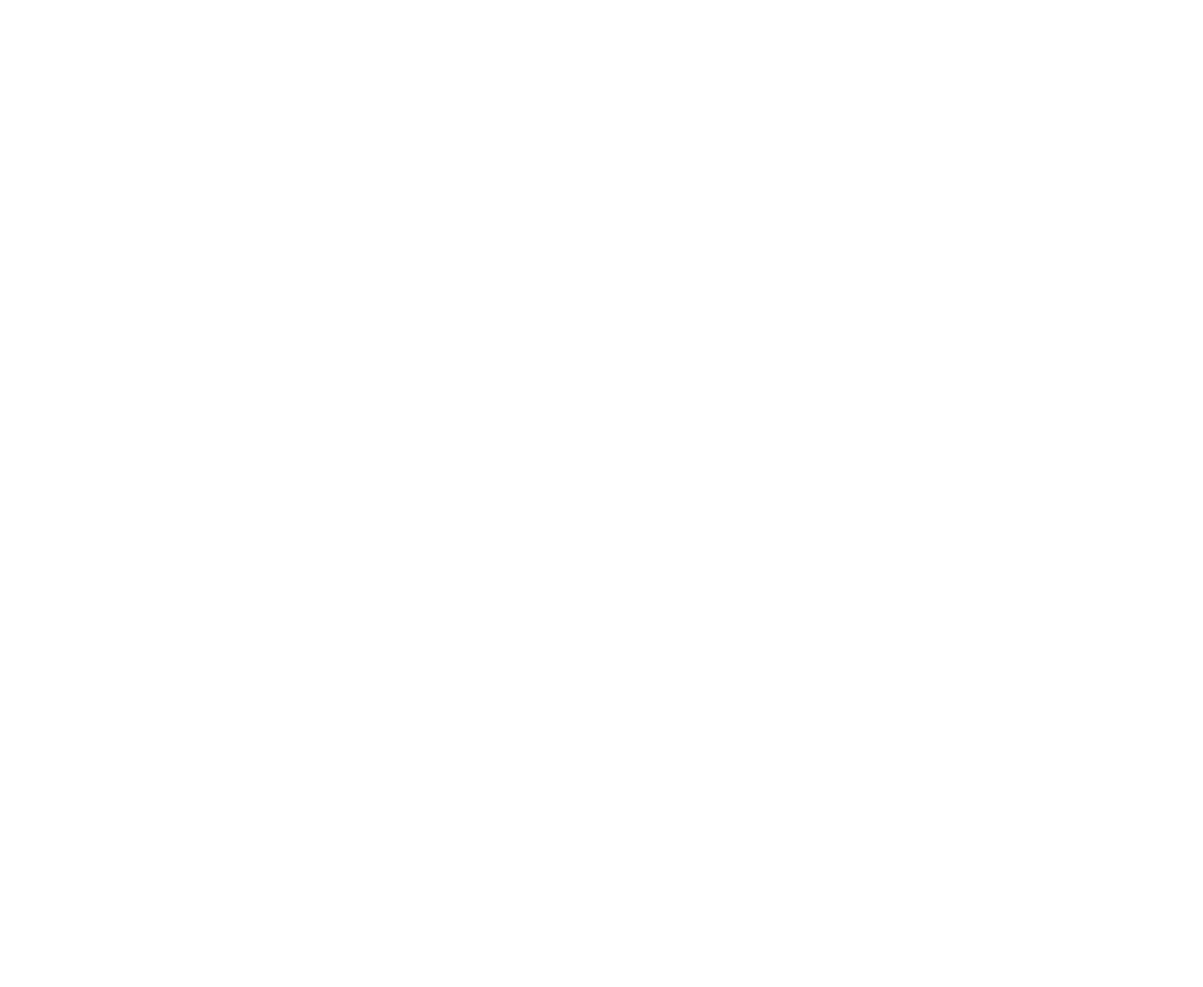
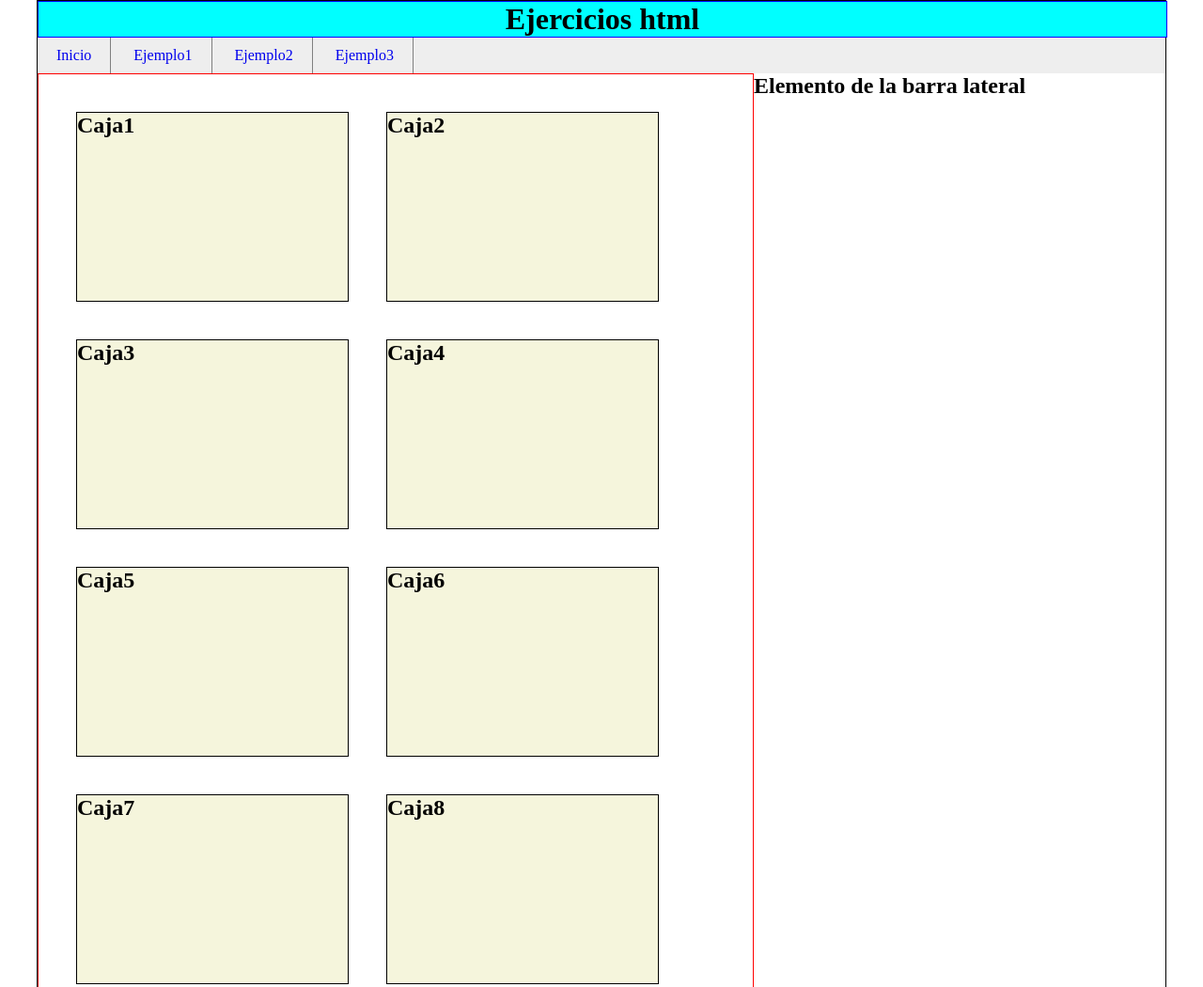
Before and after one commit to regadior/CURSO-DE-CSS, a plain HTML site: page Ejercicios/01-Ejercicio/index.html in a window 1280 px wide. Shown: the top 1050 px of the page at 94% size. Before the commit the page ends 800 px from the top, so only its background shows below. Drawn offline with Linux system fonts and the light colour scheme.

Commit message:
1º seccion de ejercicios done

```diff
--- a/Ejercicios/01-Ejercicio/index.css
+++ b/Ejercicios/01-Ejercicio/index.css
@@ -1,9 +1,14 @@
 /*
 Ejercicio con html y css
 1.Crear un documento HTML y vincularlo con css
-2.Crear una estructura HTML que cuante con un CONTENEDOR GENERAL, CABEZERA
-    MENU, BARRA LATERAL, SECCION DE UN CONTENIDO PRINCIPAl,
-    ELEMENTOS DENTRO DEL CONTENEDOR PRINCIPAL, FOOTER
+2.Crear una estructura HTML que cuente con un
+    2.1CONTENEDOR GENERAL
+    2.2CABEZERA
+    2.3MENU
+    2.4BARRA LATERAL
+    2.5SECCION DE UN CONTENIDO PRINCIPAl
+    2.6ELEMENTOS DENTRO DEL CONTENEDOR PRINCIPAL
+    2.7FOOTER
 3.Todo el contenido debe estar dentro de el contenedor
     principal su ancho sera 1200px
 4.Header debe ocupar el 100% del ancho y tener un texto grande
@@ -16,3 +21,63 @@ Ejercicio con html y css
 9.El footer debe tener un ancho del 100% del div que lo contiene
     y estar abajo de todo.
 */
+
+*{
+    margin: 0px;
+    padding: 0px;
+    text-decoration: none;
+}
+/*3*/
+#general{
+    width: 1200px;
+    border: 1px solid black;
+    margin: 0pc auto;
+}
+/*4*/
+#header{
+    width: 100%;
+    border: 1px solid blue;
+    background-color: aqua;
+    text-align: center;
+}
+#menu{
+    background-color: #eee;
+}
+/*5*/
+#menu ul li{
+display: inline-block;
+padding: 10px;
+border-right: 1px solid grey;
+}
+#menu ul li a{
+    padding: 10px;
+}
+/*6*/
+#contenido{
+    width: 60%;
+    border: 1px solid red;
+    float: left;
+    padding: 20px;
+}
+.clearfix{
+    float: none;
+    clear: both;
+}
+/*8*/
+#lateral{
+    width: 30%;
+    float: left;
+}
+/*7*/
+#contenido .caja{
+    width: 40%;
+    height: 200px;
+    border: 1px solid black;
+    background-color: beige;
+    margin: 20px;
+    float: left;
+}
+/*9*/
+#footer{
+    width: 100%;
+}
--- a/Ejercicios/01-Ejercicio/index.html
+++ b/Ejercicios/01-Ejercicio/index.html
@@ -7,7 +7,61 @@
     <link rel="stylesheet" href="index.css">
     <title>Ejercicio1</title>
 </head>
-<body>
-
-</body>
+    <body>
+        <!--2.1-->
+        <div id="general">
+            <!--2.2-->
+            <header id="header">
+                <h1>Ejercicios html</h1>
+            </header>
+            <!--2.3-->
+            <nav id="menu">
+                <ul>
+                    <li><a href="#">Inicio</a></li>
+                    <li><a href="#">Ejemplo1</a></li>
+                    <li><a href="#">Ejemplo2</a></li>
+                    <li><a href="#">Ejemplo3</a></li>
+                </ul>
+            </nav>
+            <!--2.5-->
+            <section id="contenido">
+                <!--2.6-->
+                <div class="caja">
+                    <h2>Caja1</h2>
+                </div>
+                <div class="caja">
+                    <h2>Caja2</h2>
+                </div>
+                <div class="caja">
+                    <h2>Caja3</h2>
+                </div>
+                <div class="caja">
+                    <h2>Caja4</h2>
+                </div>
+                <div class="caja">
+                    <h2>Caja5</h2>
+                </div>
+                <div class="caja">
+                    <h2>Caja6</h2>
+                </div>
+                <div class="caja">
+                    <h2>Caja7</h2>
+                </div>
+                <div class="caja">
+                    <h2>Caja8</h2>
+                </div>
+            </section>
+            <!--2.4-->
+            <aside id="lateral">
+                <div class="caja">
+                    <h2>Elemento de la barra lateral</h2>
+                </div>
+            </aside>
+            <div class="clearfix"></div>
+            <!--2.7-->
+            <footer id="footer">
+                todos los derechos reserbados &copy
+            </footer>
+        </div>
+    </body>
 </html>
```
